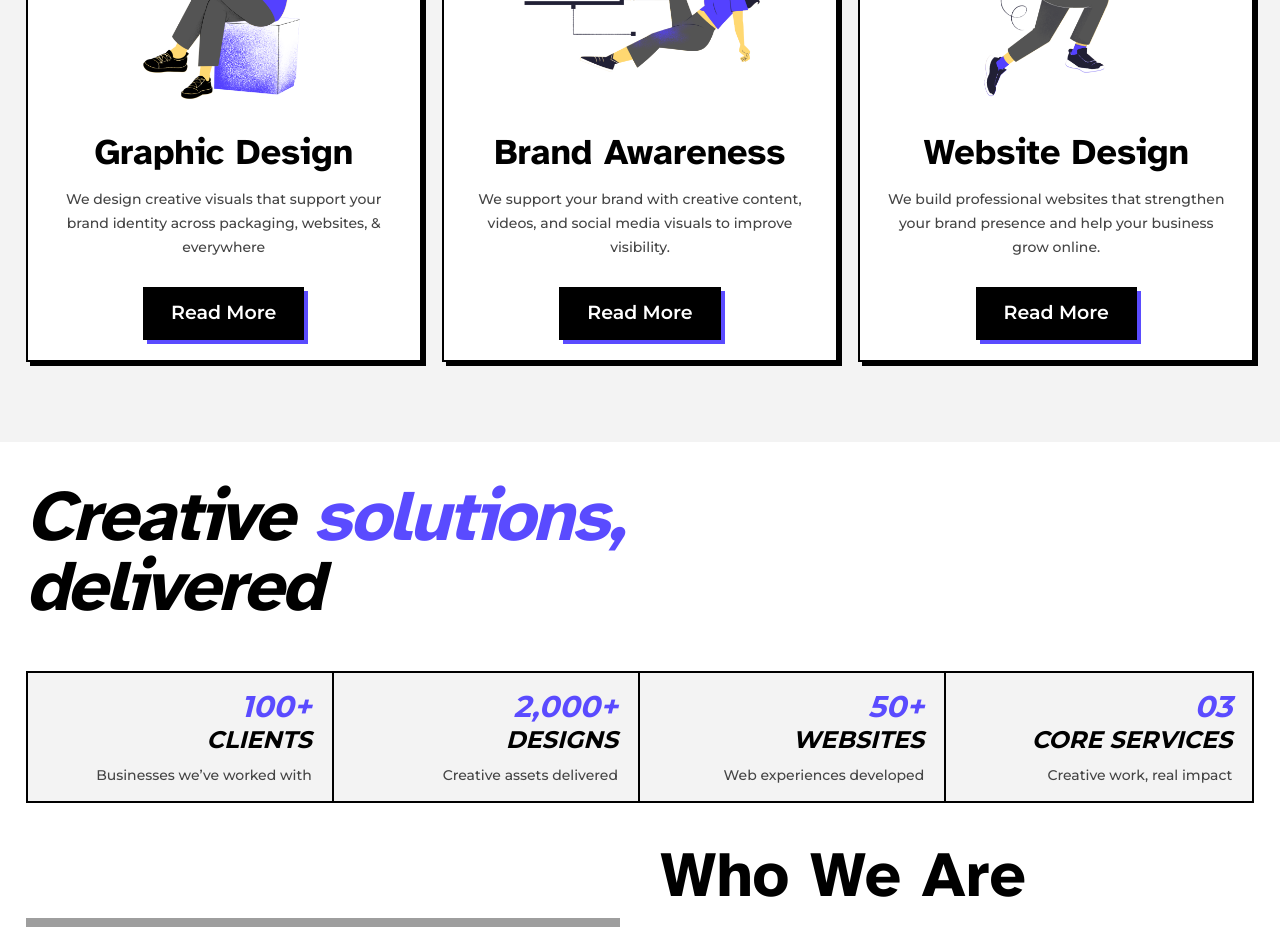
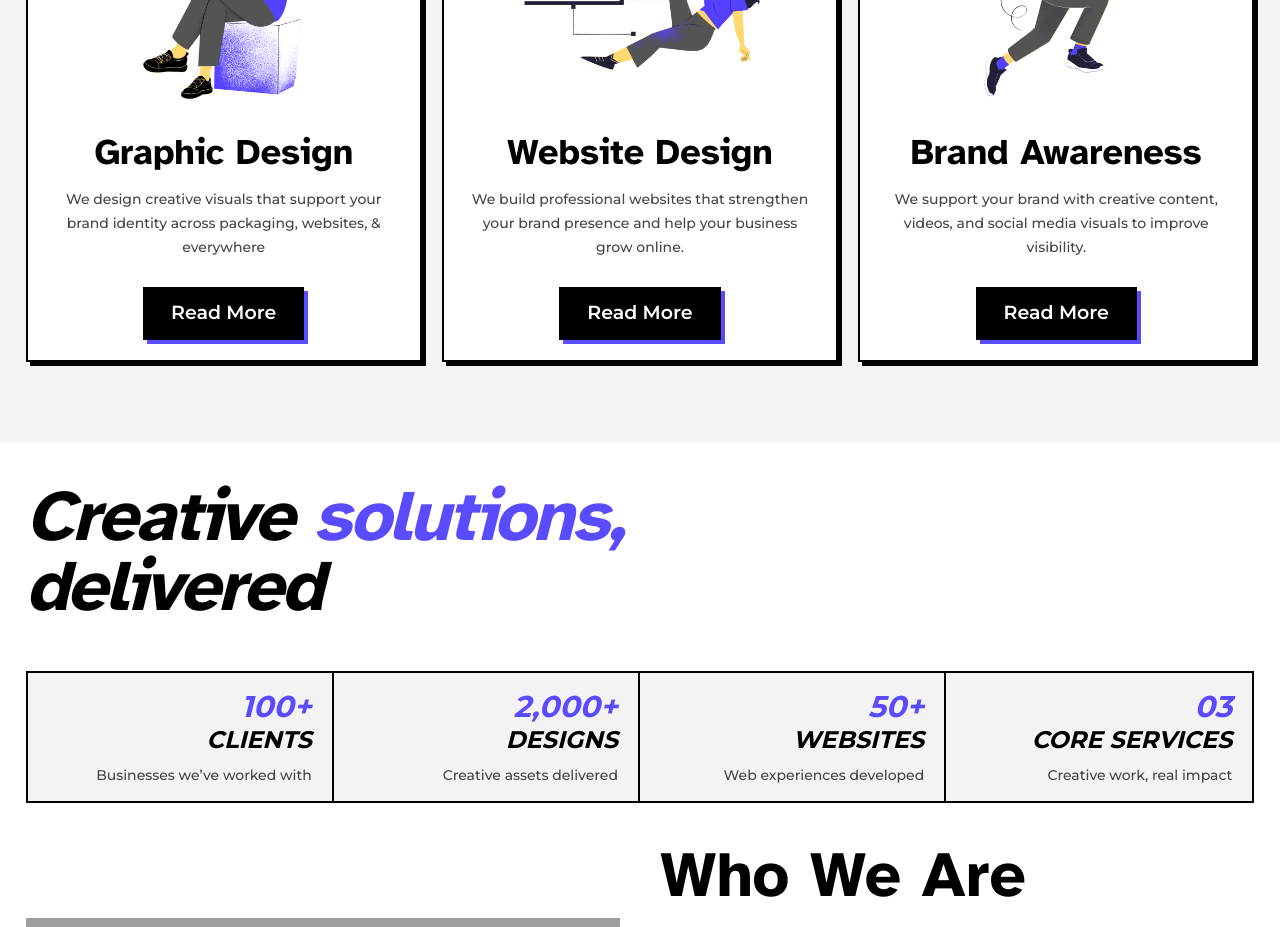
Before and after one commit to Gokulrajcse1/everyweb-frontend, a Next.js app: page / in a window 1280 px wide. Shown: the part 1220-2147 px from the top of the page. Built offline with nearby package versions, Linux system fonts and the light colour scheme; grey boxes are pictures that could not be loaded.

Commit message:
serivice 2,3 imagae swapped and it place replaced

```diff
--- a/components/Services.tsx
+++ b/components/Services.tsx
@@ -15,16 +15,16 @@ export default function ServicesSection() {
       href: "/service#graphic-design",
     },
     {
+      title: "Website Design",
+      image: "/service-brand.png",
+      desc: "We build professional websites that strengthen your brand presence and help your business grow online.",
+      href: "/service#website-development",
+    },
+    {
       title: "Brand Awareness",
-      image: "/service-brand.png",
+      image: "/service-website.png",
       desc: "We support your brand with creative content, videos, and social media visuals to improve visibility.",
       href: "/service#brand-awareness",
-    },
-    {
-      title: "Website Design",
-      image: "/service-website.png",
-      desc: "We build professional websites that strengthen your brand presence and help your business grow online.",
-      href: "/service#website-development",
     },
   ];
 
```
